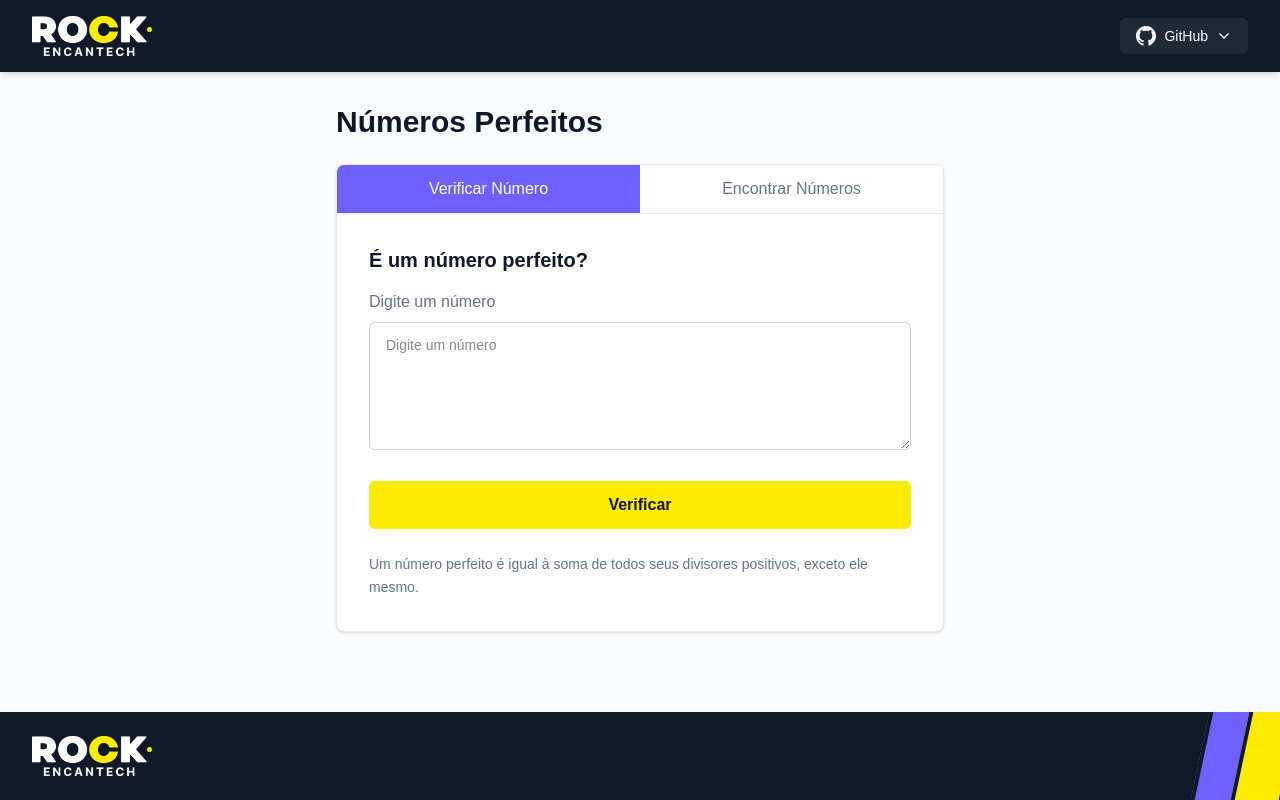
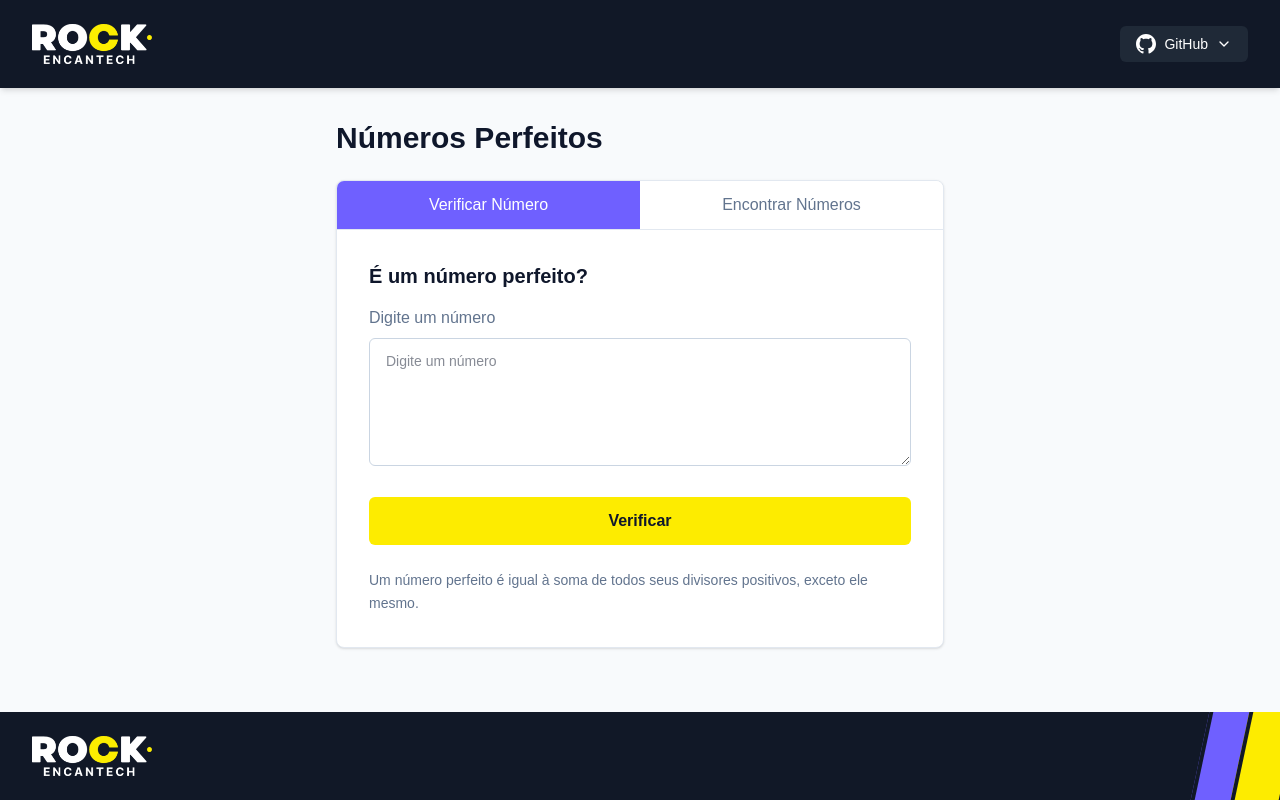
Before and after one commit to cardosorenanalves/Rock_Project, a Next.js app: page / in a window 1280 px wide. Built offline with nearby package versions, Linux system fonts and the light colour scheme.

Commit message:
style(header): replace button with external link and adjust padding
- Change the GitHub button to an anchor tag linking to the repository
- Increase header top/bottom padding from py-4 to py-6 for better visual balance

```diff
--- a/src/components/layout/RockEncantechHeader.tsx
+++ b/src/components/layout/RockEncantechHeader.tsx
@@ -3,13 +3,18 @@ import logo from "../../assets/png/logo.png";
 
 export default function RockEncantechHeader() {
   return (
-    <header className="bg-[#111827] text-white py-4 px-4 md:px-8 flex justify-between items-center shadow-md">
+    <header className="bg-[#111827] text-white py-6 px-4 md:px-8 flex justify-between items-center shadow-md">
       <div className="flex items-center gap-3">
         <div className="flex items-center gap-1">
           <Image src={logo} alt="Rock Encantech Logo" height={40} priority />
         </div>
       </div>
-      <button className="bg-[#1f2937] hover:bg-[#374151] text-white px-4 py-2 rounded-md flex items-center gap-2 text-sm font-medium transition-colors">
+      <a
+        href="https://github.com/cardosorenanalves/Rock_Project"
+        target="_blank"
+        rel="noopener noreferrer"
+        className="bg-[#1f2937] hover:bg-[#374151] text-white px-4 py-2 rounded-md flex items-center gap-2 text-sm font-medium transition-colors"
+      >
         <svg
           xmlns="http://www.w3.org/2000/svg"
           width="20"
@@ -33,7 +38,7 @@ export default function RockEncantechHeader() {
         >
           <polyline points="6 9 12 15 18 9"></polyline>
         </svg>
-      </button>
+      </a>
     </header>
   );
 }
```
